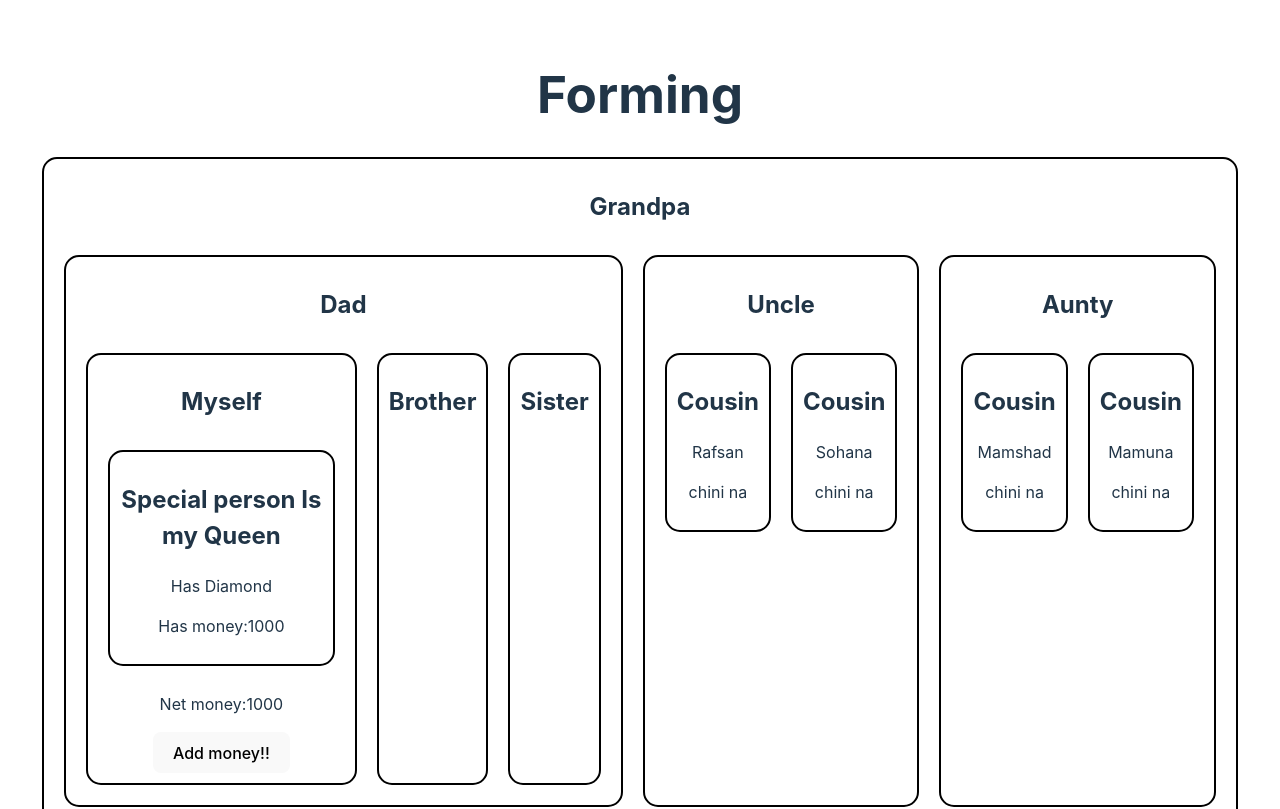
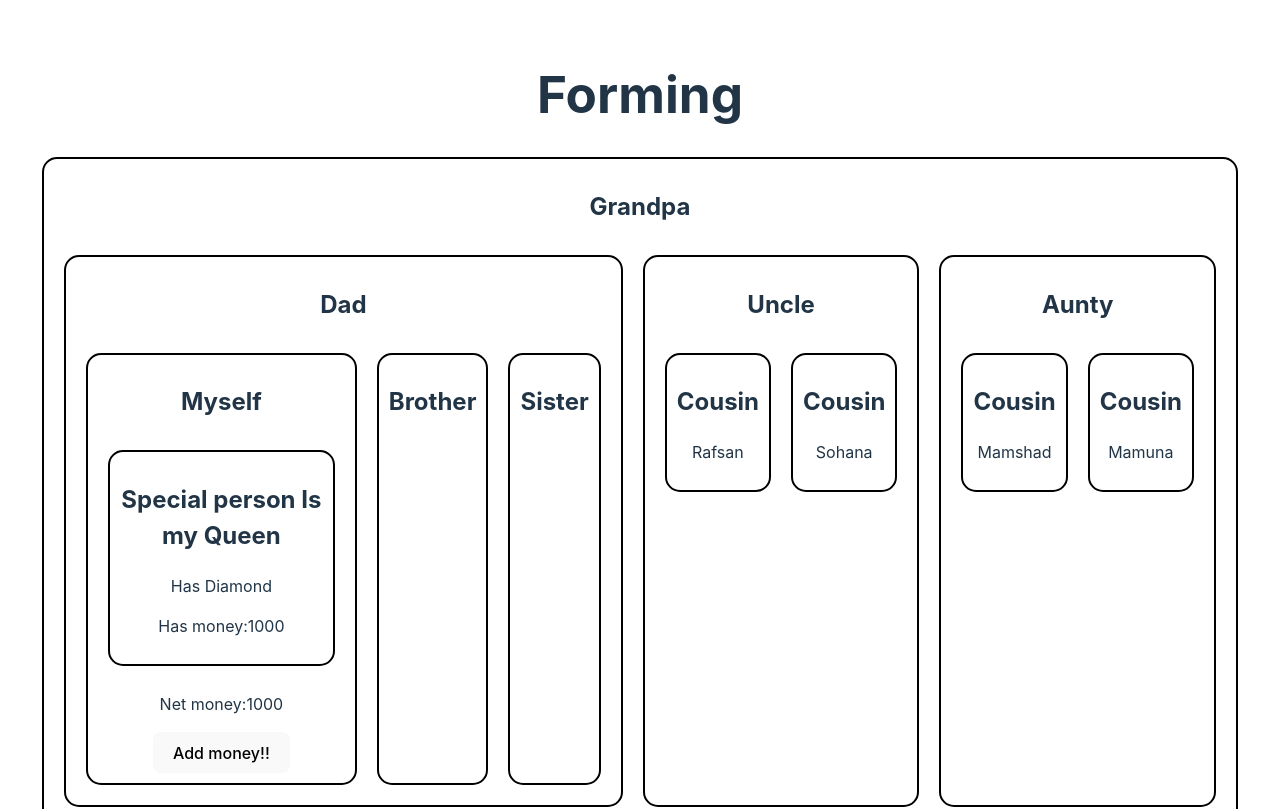
Before and after one commit to GGTuran/taking-away, a React (Vite) app: page / in a window 1280 px wide. Shown: the top 809 px of the page. Built offline with nearby package versions, Linux system fonts and the light colour scheme.

Commit message:
chini na lagbe na

```diff
--- a/src/Components/Cousin/Cousin.jsx
+++ b/src/Components/Cousin/Cousin.jsx
@@ -5,7 +5,7 @@ const Cousin = ({name}) => {
         <div>
             <h2>Cousin</h2>
             <p>{name}</p>
-            <p>chini na</p>
+
 
 
         </div>
```
